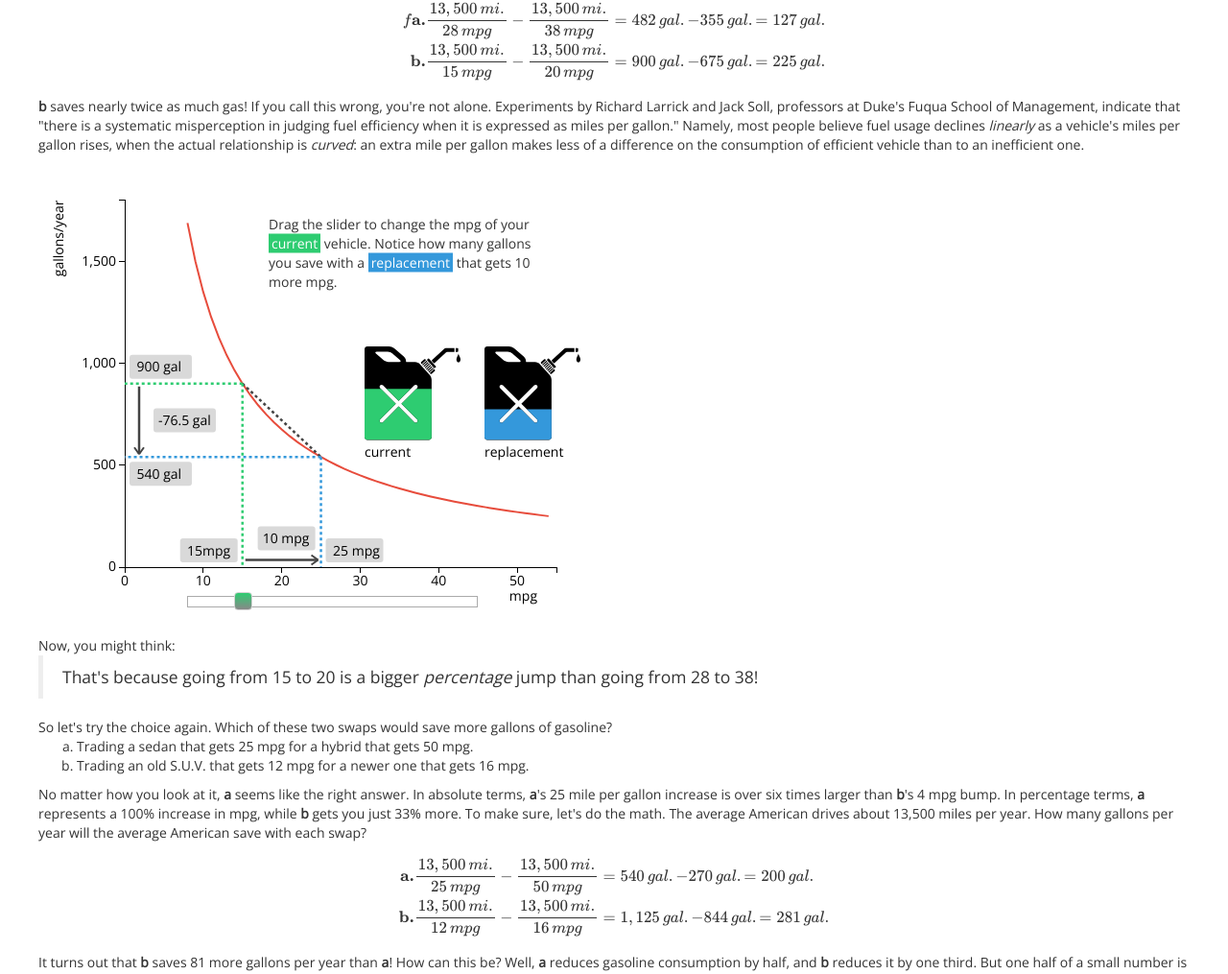
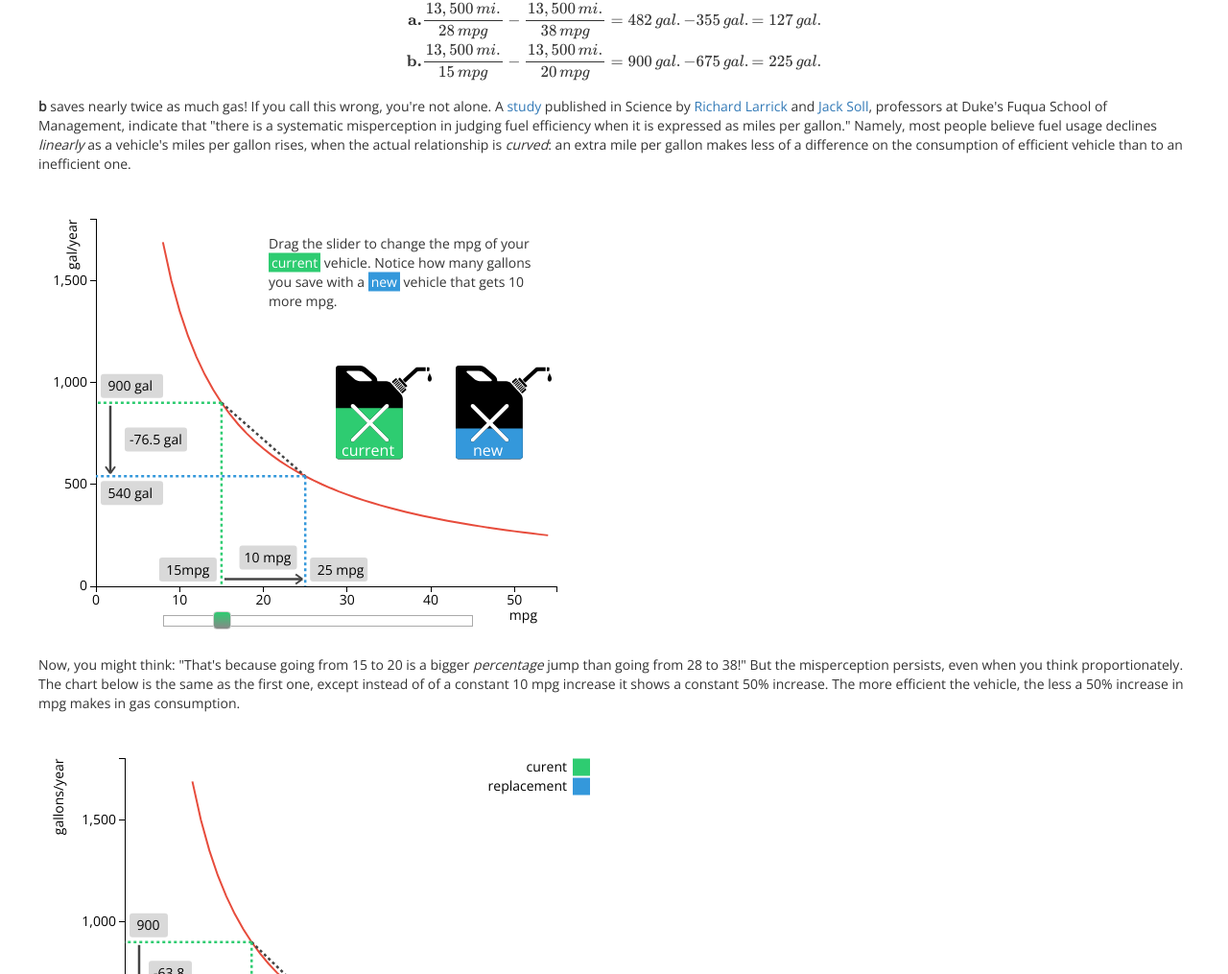
Before and after one commit to lewis500/miles, a plain HTML site: page linechart.html in a window 1280 px wide. Shown: the part 164-1179 px from the top of the page at 96% size. Drawn offline with nearby package versions, Linux system fonts and the light colour scheme; some packages are replaced by stand-ins of ours.

Commit message:
changed text, added links to professors, changed axis, chagned replacement to new

```diff
--- a/linechart.html
+++ b/linechart.html
@@ -36,13 +36,13 @@ MathJax.Hub.Config({
 
     Of course, <b>a</b> <em>seems</em> like the right answer, but let's check the math. According to the <a href="http://www.fhwa.dot.gov/ohim/onh00/bar8.htm">Federal Highway Administration</a>, the average American drives about 13,500 miles per year. How many gallons per year will the average American save with each swap?</p>
 
-        \[  \begin{aligned}f
+        \[  \begin{aligned}
           \textbf{a.} & \frac{13,500 \, mi.}{28 \, mpg} - \frac{13,500 \, mi.}{38 \, mpg} = 482 \, gal. - 355 \, gal. = 127 \, gal.\\
           \textbf{b.} & \frac{13,500 \, mi.}{15 \, mpg} - \frac{13,500 \, mi.}{20 \, mpg} = 900 \, gal. - 675 \, gal.= 225 \, gal.\\
           \end{aligned}
         \]
 
-    <b>b</b> saves nearly twice as much gas! If you call this wrong, you're not alone. Experiments by Richard Larrick and Jack Soll, professors at Duke's Fuqua School of Management, indicate that "there is a systematic misperception in judging fuel efficiency when it is expressed as miles per gallon." Namely, most people believe fuel usage declines <em>linearly</em> as a vehicle's miles per gallon rises, when the actual relationship is <em>curved</em>:
+    <b>b</b> saves nearly twice as much gas! If you call this wrong, you're not alone. A <a href="http://www.sciencemag.org/cgi/content/full/320/5883/1593?ijkey=3pScQm7pQBzqs&keytype=ref&siteid=sci">study</a> published in Science by <a href='http://sites.duke.edu/larrick/'>Richard Larrick</a> and <a href="http://www.fuqua.duke.edu/faculty_research/faculty_directory/soll/">Jack Soll</a>, professors at Duke's Fuqua School of Management, indicate that "there is a systematic misperception in judging fuel efficiency when it is expressed as miles per gallon." Namely, most people believe fuel usage declines <em>linearly</em> as a vehicle's miles per gallon rises, when the actual relationship is <em>curved</em>:
     an extra mile per gallon makes less of a difference on the consumption of efficient vehicle than to an inefficient one.
 
     <div id="lineChart"></div>
@@ -52,34 +52,15 @@ MathJax.Hub.Config({
 
   <div id="percent" >
 
-    Now, you might think:
-
-    <blockquote>
-      That's because going from 15 to 20 is a bigger <em>percentage</em> jump than going from 28 to 38!
-    </blockquote>
-
-    So let's try the choice again. Which of these two swaps would save more gallons of gasoline?
-      <ol type="a">
-          <li>Trading a sedan that gets 25 mpg for a hybrid that gets 50 mpg.</li>
-          <li>Trading an old S.U.V. that gets 12 mpg for a newer one that gets 16 mpg.</li>
-      </ol>
-
-    No matter how you look at it, <b>a</b> seems like the right answer. In absolute terms, <b>a</b>'s 25 mile per gallon increase is over six times larger than <b>b</b>'s 4 mpg bump. In percentage terms, <b>a</b> represents a 100% increase in mpg, while <b>b</b> gets you just 33% more.
-
-    To make sure, let's do the math. The average American drives about 13,500 miles per year. How many gallons per year will the average American save with each swap?</p>
-
-    \[  \begin{aligned}
-      \textbf{a.} & \frac{13,500 \, mi.}{25 \, mpg} - \frac{13,500 \, mi.}{50 \, mpg} = 540 \, gal. - 270 \, gal. = 200 \, gal.\\
-      \textbf{b.} & \frac{13,500 \, mi.}{12 \, mpg} - \frac{13,500 \, mi.}{16 \, mpg} = 1,125 \, gal. - 844 \, gal.= 281 \, gal.\\
-      \end{aligned}
-    \]
-
-    It turns out that <b>b</b> saves 81 more gallons per year than <b>a</b>!  How can this be? Well, <b>a</b> reduces gasoline consumption by half, and <b>b</b> reduces it by one third. But one half of a small number is less than one third of a large number. The chart below is the same as the first one, except instead of of a constant 10 mpg increase it shows a constant 50% increase.
+    Now, you might think: "That's because going from 15 to 20 is a bigger <em>percentage</em> jump than going from 28 to 38!" But the misperception persists, even when you think proportionately. The chart below is the same as the first one, except instead of of a constant 10 mpg increase it shows a constant 50% increase. The more efficient the vehicle, the less a 50% increase in mpg makes in gas consumption.
   </div>
 
     <div id="lineChart2"></div>
     <div id="slider2"></div>
 
+  <h2>Policy Implications</h2>
+
+  ...DISCUSS CAFE STANDARDS HERE. QUOTES FROM LARRICK AND KROLL.
 
 <!-- svgs -->
 
--- a/scripts/linechart.js
+++ b/scripts/linechart.js
@@ -9,7 +9,7 @@ var data = d3.range(8,m).map(function(d,i){
 
 var format = d3.format(".3r");
 
-var margin = {top: 47.5, right: 80, bottom: 70, left: 90},
+var margin = {top: 47.5, right: 80, bottom: 70, left: 60},
     width = 620 - margin.left - margin.right,
     height = 500 - margin.top - margin.bottom;
 
@@ -64,22 +64,20 @@ function gasCan(letter, xCo, h, val){
 
   var overlay = gasGroup.append("g").call(d3.sticker("#gasCanB"));
 
-  // back.selectAll("path").style({
-  //   fill: ( letter == "A" ? "#2ecc71" : "#3498db"),
-  // });
-
   overlay.attr({
-    // fill: "#e74c3c",
     fill: ( letter == "A" ? "#2ecc71" : "#3498db"),
     "clip-path": "url(#clip" + letter + ")"
   });
 
-  back.append("g")
+  overlay.append("g")
     .attr("transform", "translate(" + [0,h] + ")")
     .append("text")
-    .text( (letter=="A"? "current" : "replacement" ) )
-    .attr("dy","1.25em")
-    .style("text-anchor","start")
+    .text( (letter=="A"? "current" : "new" ) )
+    .attr("dy","-.25em")
+    .attr("dx","2.1em")
+    .attr("font-size","16px")
+    .style("text-anchor","middle")
+    .style("fill", "white")
 
   this.update = function(val){
     rec
@@ -117,10 +115,10 @@ svg.append("g")
     .call(yAxis)
   .append("text")
     .attr("transform", "rotate(-90)")
-    .attr("y", 6)
-    .attr("dy", "-5em")
+    .attr("y", -20)
+    // .attr("dy", "-5em")
     .style("text-anchor", "end")
-    .text("gallons/year");
+    .text("gal/year");
 
 
 svg.append("path")
@@ -159,7 +157,7 @@ svg.append("g")
   .append("xhtml:div")
     .style("width", 300 + "px")
     // .attr("height", 200)
-    .html("<div>Drag the slider to change the mpg of your <span id='current'>current</span> vehicle. Notice how many gallons you save with a <span id='replacement'>replacement</span> that gets 10 more mpg.</div>");
+    .html("<div>Drag the slider to change the mpg of your <span id='current'>current</span> vehicle. Notice how many gallons you save with a <span id='replacement'>new</span> vehicle that gets 10 more mpg.</div>");
 
 
 var chart = {};
@@ -172,7 +170,7 @@ circle.on("mouseover", function(d){
      .duration(100)
      .style("opacity", .9);
 
- div .html("mpg:  "   + d3.round(d.x)  + "<br/>" + "gallons/year: " + format(d.y))
+ div .html("mpg:  "   + d3.round(d.x)  + "<br/>" + "gal/year: " + format(d.y))
      .style("left", (d3.event.pageX + 10) + "px")
      .style("top", (d3.event.pageY - 65) + "px");
 
```
